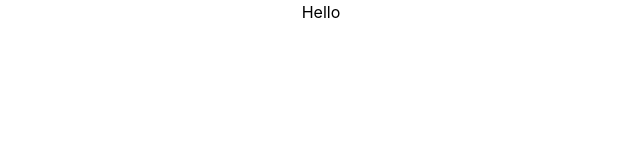
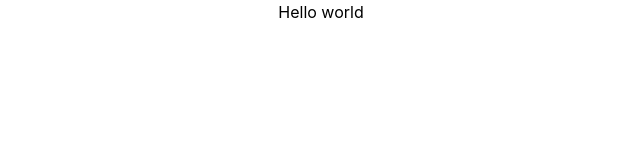
Before and after one commit to henrikav/henrikav.github.io, a React (Create React App) app: page / in a window 1280 px wide. Shown: the top 160 px of the page, without its empty margins (319-959 px from the left). Built offline with nearby package versions, Linux system fonts and the light colour scheme.

Commit message:
Testing deploy

```diff
--- a/src/App.tsx
+++ b/src/App.tsx
@@ -4,7 +4,7 @@ import './App.css';
 const App = () => {
   return (
     <div className={"container"}>
-    Hello
+    Hello world
     </div>
   );
 }
```
